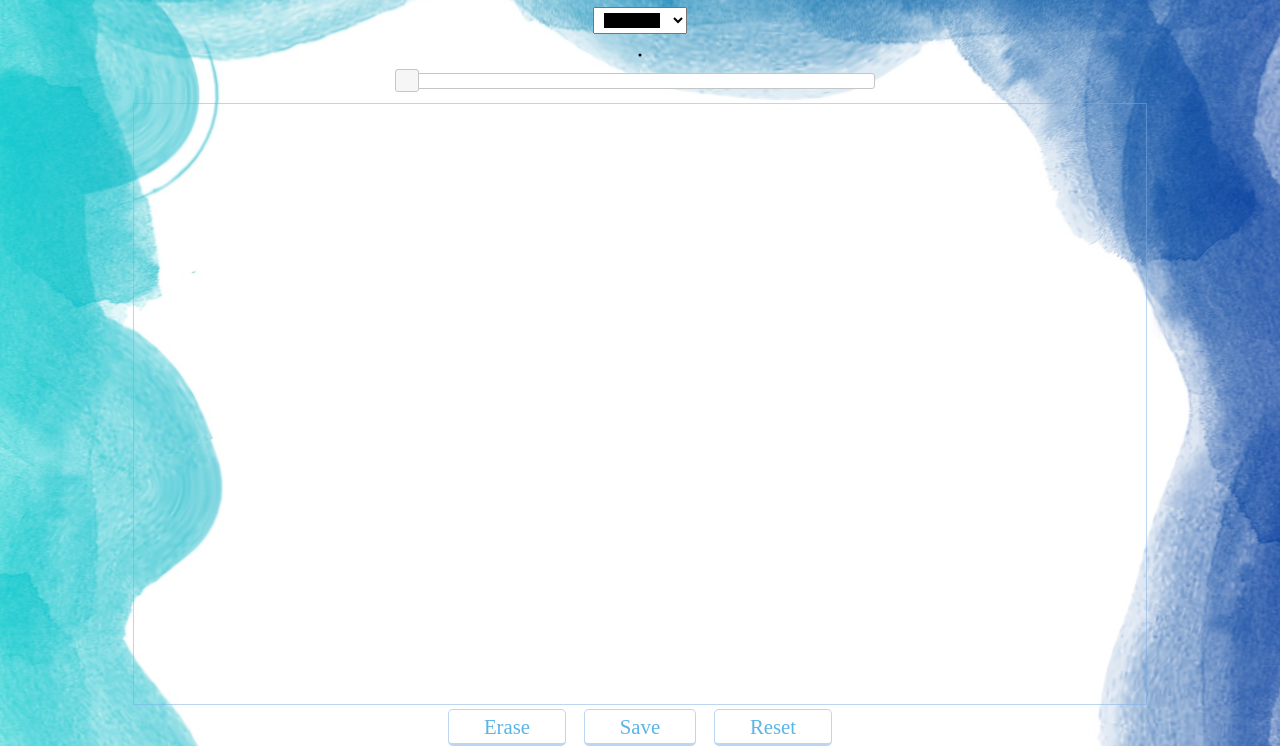
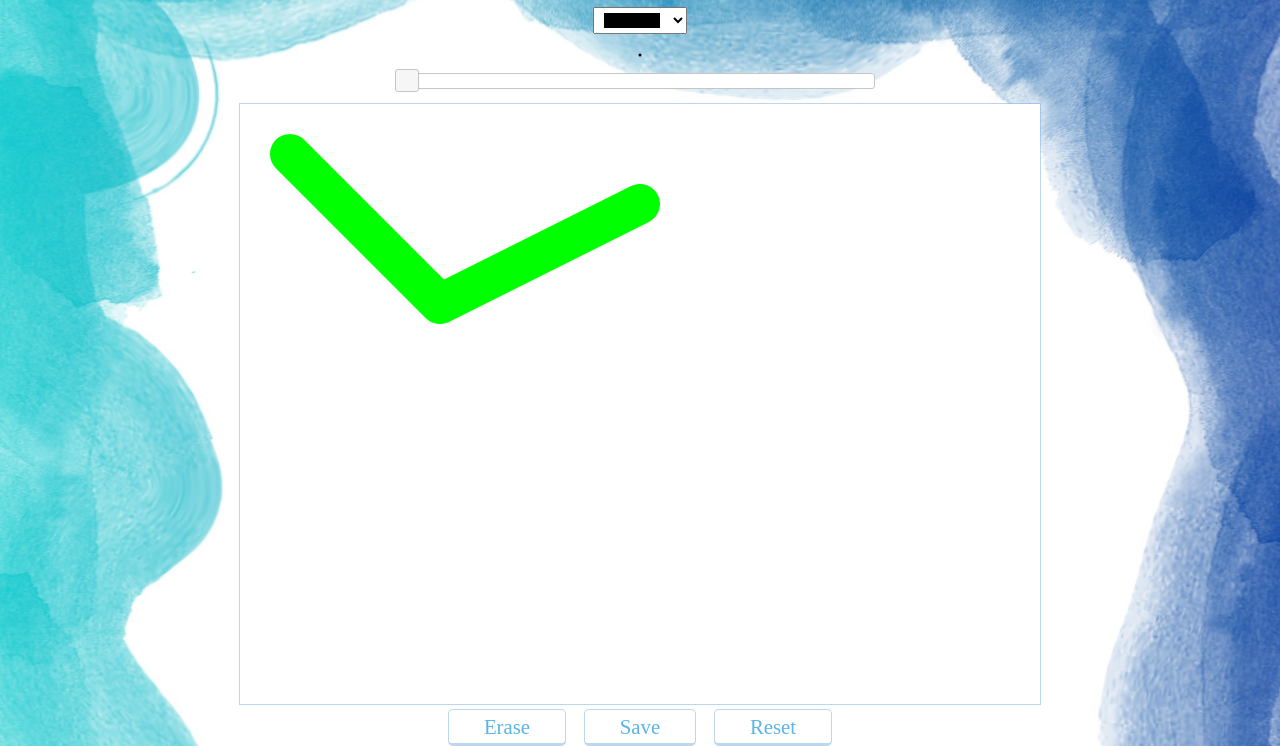
Before and after one commit to AntonSmid/DrawingApp, a plain HTML site: page index.html in a window 1280 px wide. Shown: the part 93-839 px from the top of the page. Drawn offline with nearby package versions, Linux system fonts and the light colour scheme.

Commit message:
canvas added

```diff
--- a/css/style.css
+++ b/css/style.css
@@ -58,12 +58,18 @@ body {
 
 #container {
     /* width: 933px; // 500px / */
-    width: 80%;
+    width: 800px;
     /* height: 600px; // 400px / */
     height: 600px;
     margin: 0 auto 10px auto;
     border: 1px solid rgba(122, 174, 229, 0.5);
+}
 
+#paint {
+    // width: 800px;
+    // height: 600px;
+    background: #fff;
+    cursor: crosshair;
 }
 
 /* container with buttons */
@@ -91,6 +97,7 @@ body {
     position: relative;
     border-bottom: 3px solid rgba(122, 174, 229, 0.5);
     //box-shadow: 0px 4px rgba(0,0,0,0.2);
+    margin-bottom: 20px;
 }
 
 .button:hover {
--- a/index.html
+++ b/index.html
@@ -27,7 +27,7 @@
 
 <!--   canvas container  -->
    <div id="container">
-
+       <canvas id="paint" width="800px" height="600px"></canvas>
    </div>
 <!--   buttons-->
    <div class="inputContainer2">
--- a/js/script.js
+++ b/js/script.js
@@ -5,11 +5,33 @@ $(function(){
         slide: function(event, ui){
             $("#circle").height(ui.value);
             $("#circle").width(ui.value);
-
         }
     });
 
+    var canvas = document.getElementById("paint");
+    var context = canvas.getContext("2d");
 
+    // draw a line
+    // declare a new path
+    context.beginPath();
+
+    // set line width
+    context.lineWidth = 40;
+    // set line color
+    context.strokeStyle = "#00ff00";
+    // set cap to the line (round, butt, square)
+    context.lineCap = "round";
+    // set line join style(bevel, round, miter)
+    context.lineJoin = "round";
+    // position the context point
+    context.moveTo(50, 50);
+    // draw a straight line from starting point to a new position
+    context.lineTo(200, 200);
+    // draw another line
+    context.lineTo(400, 100);
+
+    // make line visible
+    context.stroke();
 
 
 
```
